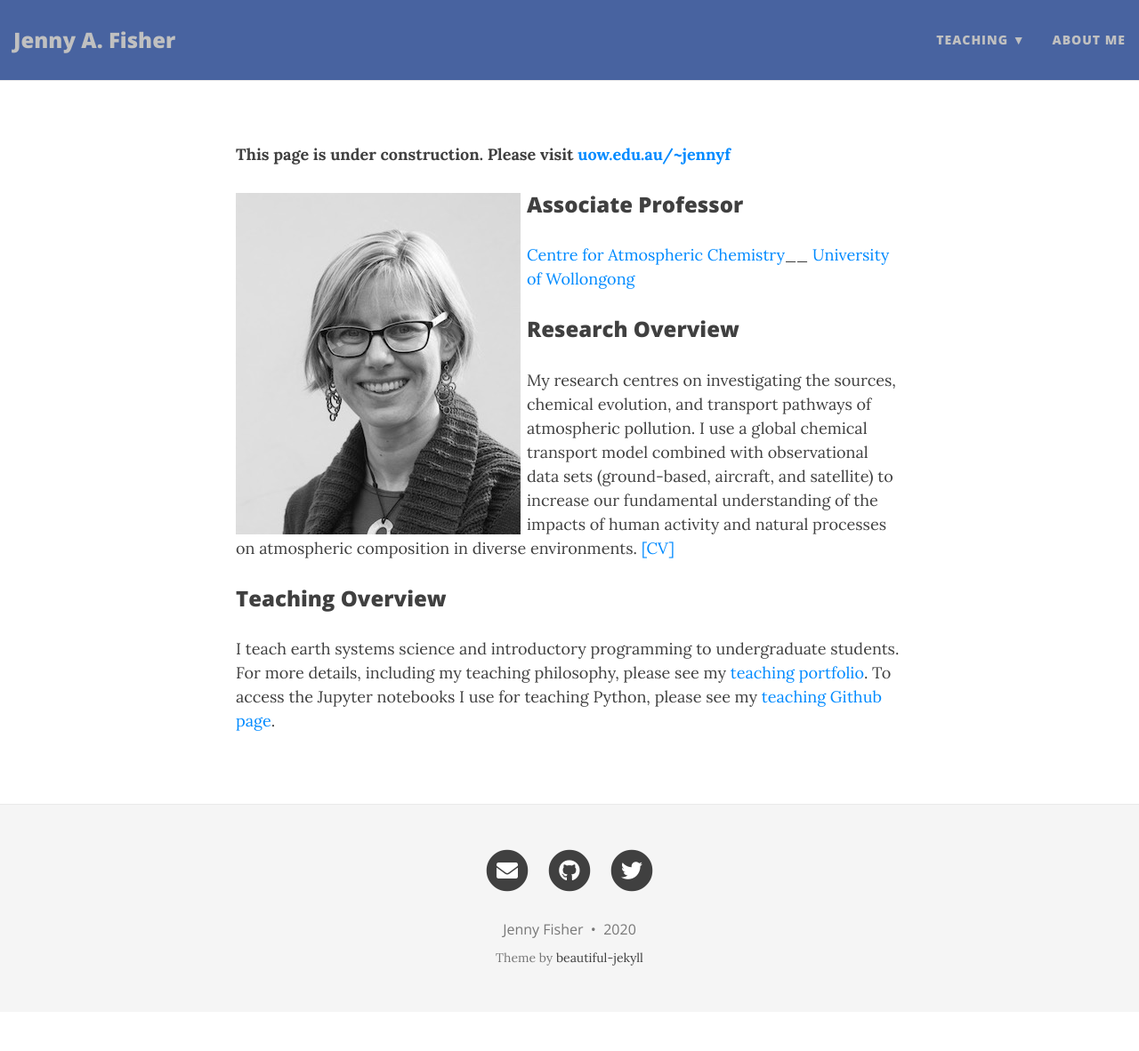
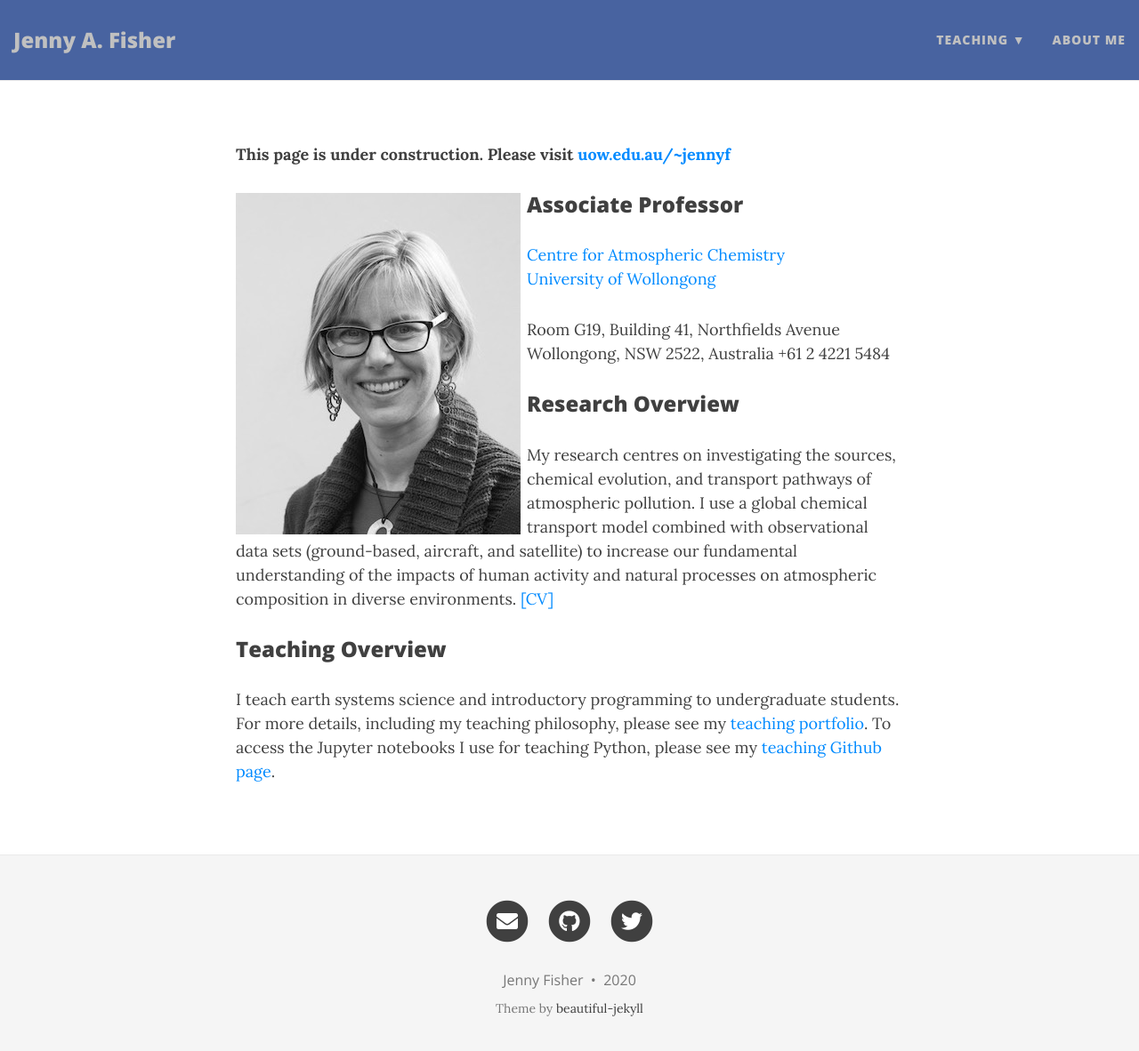
Before and after one commit to jennyfisher/jennyfisher.github.io, a Jekyll site: the page built from index.md, in a window 1280 px wide and 1195 px high. Shown: the top 1182 px of the window at 89% size. Built offline with Jekyll 4.4.1, drawn with Linux system fonts in a browser that asks for light colours; nearby versions of some CDN libraries.

Commit message:
Update index.md

```diff
--- a/index.md
+++ b/index.md
@@ -6,8 +6,12 @@ use-site-title: true
 
 ![profile-pic](img/jenny-fisher-bnw_med_hr.jpeg){:style="float: left;margin-right: 7px;:class="img-responsive"}
 ### Associate Professor
-[Centre for Atmospheric Chemistry](https://www.uow.edu.au/science-medicine-health/research/centre-for-atmospheric-chemistry/)__
+[Centre for Atmospheric Chemistry](https://www.uow.edu.au/science-medicine-health/research/centre-for-atmospheric-chemistry/)<br />
 [University of Wollongong](https://www.uow.edu.au/)
+
+Room G19, Building 41, Northfields Avenue
+Wollongong, NSW 2522, Australia
++61 2 4221 5484
 
 
 ### Research Overview
```
